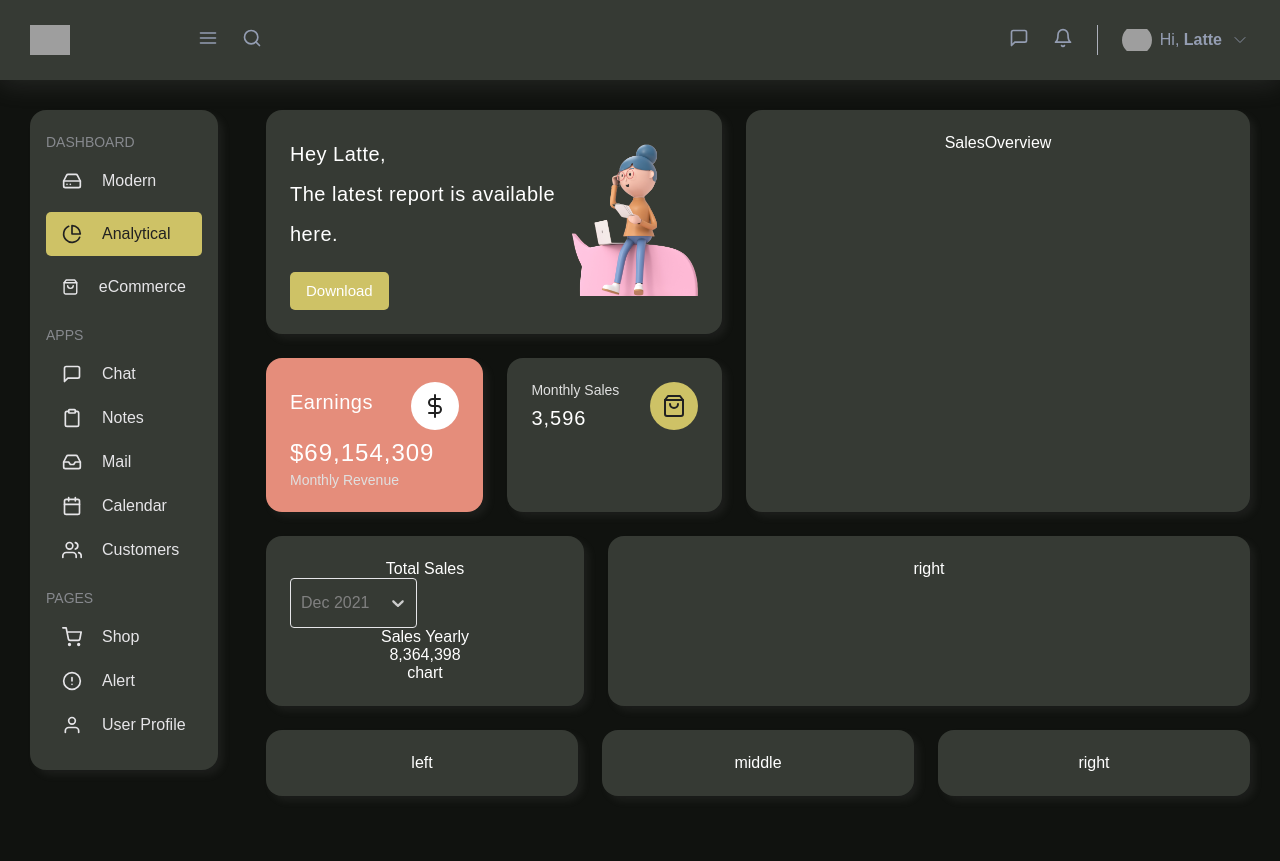
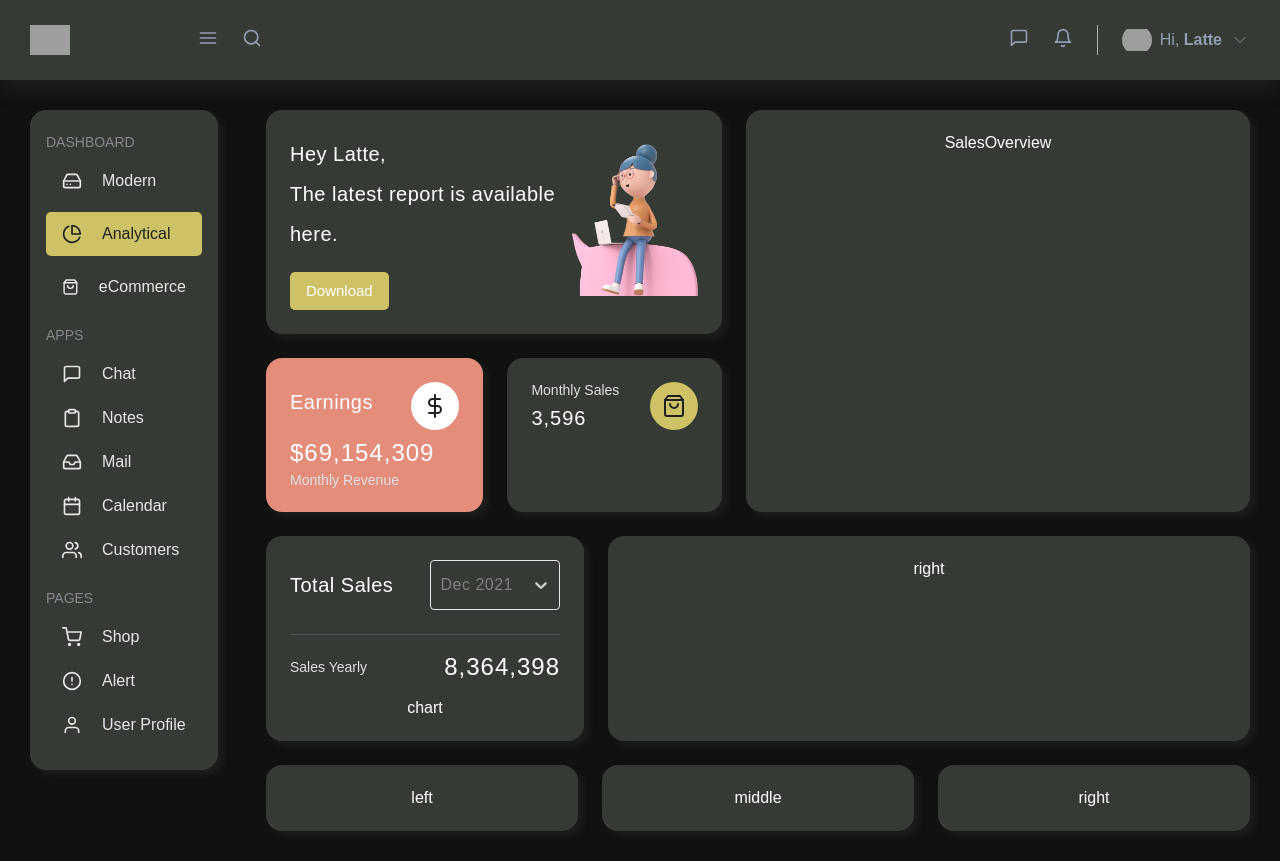
Before and after one commit to sweeetlatte/dashboard, a React (Create React App) app: page / in a window 1280 px wide. Before the commit the page ends 826 px from the top, so only its background shows below. Built offline with nearby package versions, Linux system fonts and the light colour scheme; grey boxes are pictures that could not be loaded.

Commit message:
[fix][total sales] remove unnecessary container

```diff
--- a/src/components/TotalSales/styles.module.scss
+++ b/src/components/TotalSales/styles.module.scss
@@ -1,7 +1,6 @@
 @import '../../assets/styles/variables.scss';
 @import '../../assets/styles/index.scss';
 
-.totalSalesContainer {
 .title,
 .detail {
   display: flex;
@@ -12,7 +11,7 @@
 .title {
   @include title;
   border-bottom: solid 1px $neutral3;
-    padding-bottom: 18px;
+  padding-bottom: 24px;
 
   .selectBox {
     font-size: 16px;
@@ -20,7 +19,7 @@
 }
 
 .detail {
-    padding: 24px 0;
+  padding: 18px 0;
 
   .text {
     font-size: 14px;
@@ -32,4 +31,3 @@
     letter-spacing: 1px;
   }
 }
-}
```
Lines whose indentation alone changed are shown as unchanged.
